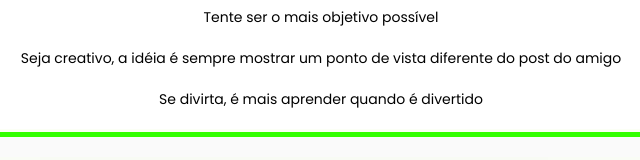
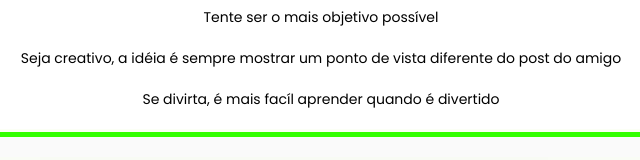
Before and after one commit to ProjetoTcc1/ProjetoTCC, a plain HTML site: page sidebar-01/sobre.html in a window 1280 px wide. Shown: the part 303-463 px from the top of the page, 469-1109 px from the left. Drawn offline with Linux system fonts and the light colour scheme.

Commit message:
Update sobre.html
Co-Authored-By: ProjetoTcc1 <113047153+ProjetoTcc1@users.noreply.github.com>
Co-Authored-By: luis4PF <99516125+luis4PF@users.noreply.github.com>

```diff
--- a/sidebar-01/sobre.html
+++ b/sidebar-01/sobre.html
@@ -97,7 +97,7 @@
         <h3> <i class=" LikePost fa fa-thumbs-up"></i> O QUE FAZER?</h3>
         <p>Tente ser o mais objetivo possível</p>
         <p>Seja creativo, a idéia é sempre mostrar um ponto de vista diferente do post do amigo</p>
-        <p>Se divirta, é mais aprender quando é divertido</p>
+        <p>Se divirta, é mais facíl aprender quando é divertido</p>
       </div>
 
       <br>
```
